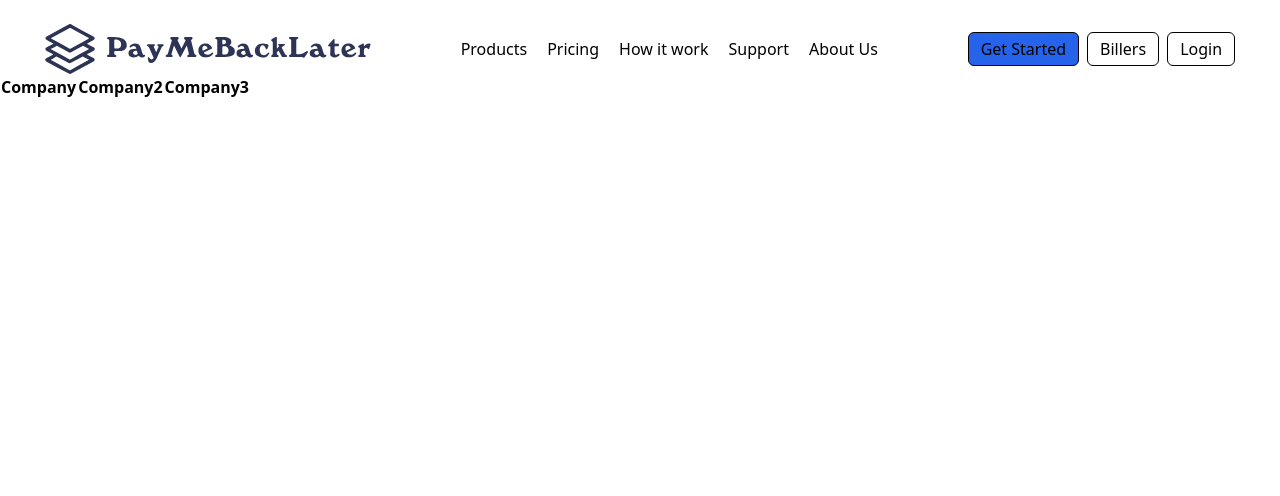
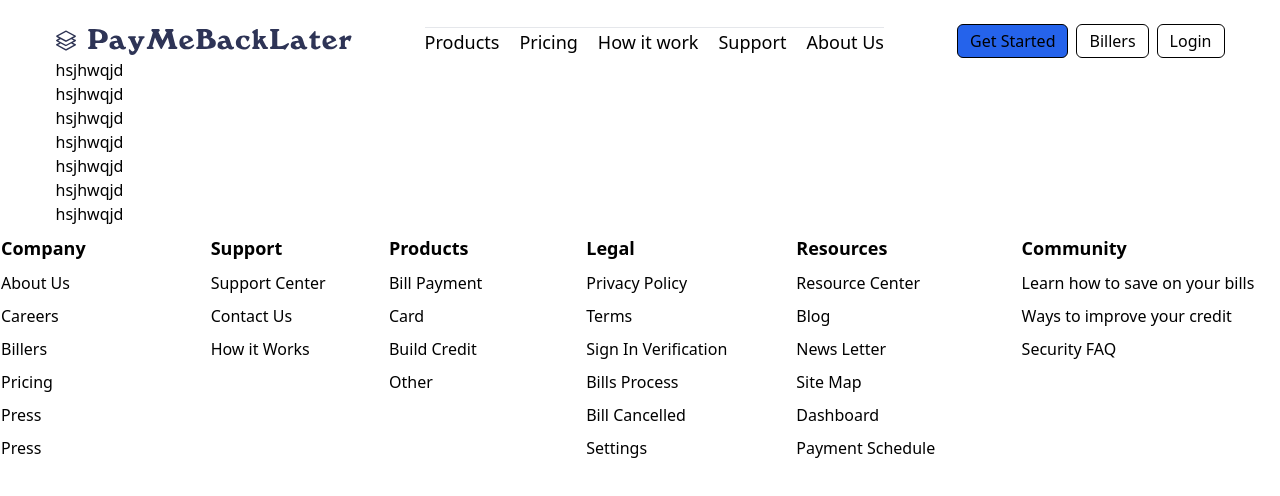
Before and after one commit to moizbroad/React-Starter-File-, a React (Vite) app in the folder ui/: page /home in a window 1280 px wide. Shown: the top 496 px of the page. Built offline with nearby package versions, Linux system fonts and the light colour scheme.

Commit message:
update footer

```diff
--- a/ui/src/Components/Footer/Footer.jsx
+++ b/ui/src/Components/Footer/Footer.jsx
@@ -2,75 +2,97 @@ import { useState } from "react";
 import React from "react";
 
 const Footer = () => {
+  const [headers, setHeaders] = useState([
+    "Company",
+    "Support",
+    "Products",
+    "Legal",
+    "Resources",
+    "Community",
+  ]);
   const [sections, setSections] = useState([
     {
       id: 1,
-      parent: "Company",
-      title1: "ali",
-      title2: "moiz",
-      title3: "waqs",
-      title4: "why not",
+      title1: "About Us",
+      title2: "Support Center",
+      title3: "Bill Payment",
+      title4: "Privacy Policy",
+      title5: "Resource Center",
+      title6: "Learn how to save on your bills",
     },
     {
       id: 2,
-      parent: "Company2",
-      title1: "usman",
-      title2: "kashid",
-      title3: "jiya",
-      title4: "banana",
+      title1: "Careers",
+      title2: "Contact Us",
+      title3: "Card",
+      title4: "Terms",
+      title5: "Blog ",
+      title6: "Ways to improve your credit",
     },
     {
       id: 3,
-      parent: "Company3",
-      title1: "wahaid",
-      title2: "raqab",
-      title3: "graapes",
-      title4: "orane",
+      title1: "Billers",
+      title2: "How it Works",
+      title3: "Build Credit",
+      title4: "Sign In Verification",
+      title5: "News Letter",
+      title6: "Security FAQ",
     },
-
-    // Add more sections as needed
+    {
+      id: 4,
+      title1: "Pricing",
+      title2: "",
+      title3: "Other",
+      title4: "Bills Process",
+      title5: "Site Map",
+      title6: "",
+    },
+    {
+      id: 5,
+      title1: "Press",
+      title2: "",
+      title3: "",
+      title4: "Bill Cancelled",
+      title5: "Dashboard",
+      title6: "",
+    },
+    {
+      id: 6,
+      title1: "Press",
+      title2: "",
+      title3: "",
+      title4: "Settings",
+      title5: "Payment Schedule",
+      title6: "",
+    },
   ]);
-  const headers = sections.filter((item) => item.parent);
-  const uniqueParents = [...new Set(sections.map((item) => item.parent))];
-  console.log(uniqueParents, "unique");
-
-  //   console.log( headers , "header")
 
   return (
-    <>
-      <table>
+    <div className="">
+      <table className="w-full border-collapse ">
         <thead>
           <tr>
-            {uniqueParents.map((header) => (
-              <th key={header}>{header}</th>
-            ))}
+            {headers.map((item) => {
+              return <th className="  pt-2 text-left  text-lg   font-bold w-[16px]  ">{item}</th>;
+            })}
           </tr>
         </thead>
-        <tbody>
-          {/* {sections.map((item) => (
-            <tr key={item.id}>
-              {uniqueParents.map((header) => {
-                console.log(item[header], "header", item, header);
-
-                return <td key={header}>{item[header]}</td>;
-              })}
-            </tr>
-          ))} */}
-          {
-            sections.map((item) => {
-                if(!item.parent){
-                  return (
-                    <tr>
-                      <td>{item.id}</td>
-                      <td>{item.title1}</td>
-                    </tr>
-                  )
-                }
-              })
-          }
+        <tbody >
+          {sections.map((item) => {
+            return (
+              <tr className="">
+                <td className=" pt-2  font-normal whitespace-no-wrap">{item.title1}</td>
+                <td className=" pt-2 font-normal  whitespace-no-wrap">{item.title2}</td>
+                <td className=" pt-2  font-normal whitespace-no-wrap">{item.title3}</td>
+                <td className=" pt-2  font-normal whitespace-no-wrap">{item.title4}</td>
+                <td className=" pt-2  font-normal whitespace-no-wrap">{item.title5}</td>
+                <td className=" pt-2  font-normal whitespace-no-wrap">{item.title6}</td>
+              </tr>
+            );
+          })}
         </tbody>
       </table>
-    </>
+    </div>
   );
 };
 
--- a/ui/src/Components/Header/Header.jsx
+++ b/ui/src/Components/Header/Header.jsx
@@ -1,15 +1,18 @@
 import React from "react";
+import { useState } from "react";
 
 const Header = () => {
+  const [open, setOpen] = useState(false);
+  const [closes, setCloses] = useState(false);
   return (
     <>
-      <mian className="bg-[#EAEAFF] w-full h-full">
-      <nav className="main flex items-center  justify-evenly pt-6 md:justify-around  ">
+      <mian className="bg-[#8e3d2b] w-full h-full ">
+        <nav className="relative main flex flex-wrap items-center  w-full justify-end xl:justify-between mx-auto pt-6 gap-x-8 container-wrap ">
 
-        <div className="flex items-center gap-x-3">
+          <div className=" flex items-start justify-start gap-x-3 ">
             <svg
-            width="50"
-            height="50"
+              width="20"
+              height="25"
               viewBox="0 0 110 111"
               fill="none"
               xmlns="http://www.w3.org/2000/svg"
@@ -19,7 +22,6 @@ const Header = () => {
                 fill="#2D3353"
               />
             </svg>
-
 
             <svg
               width="264"
@@ -35,25 +37,153 @@ const Header = () => {
             </svg>
           </div>
 
+          <div
+            className={`border-t top-20 h-screen w-full bg-gray-400 text-white md:text-black md:bg-white md:h-auto md:w-auto md:flex gap-x-5 md:justify-end absolute md:static transition-all duration-700 ease-in ${
+              open ? "top-[75px] opacity-100" : "top-[-900px]"
+            } md:opacity-100`}
+          >
+            <section className="lg:relative flex flex-col md:flex-row gap-3 justify-center items-center lg:gap-5 text-lg">
+              <div
+                className="font-window-demi-fog "
+                onClick={() => setCloses(!closes)}
+              >
+                {" "}
+                Products
+              </div>
+              {closes && (
+                <section className="lg:absolute top-12 bg-cyan-200   border-b-2  py-3">
+                  <div className="px-4">
+                    <div className="flex  gap-x-3">
+                      <span className="">
+                        <svg
+                          xmlns="http://www.w3.org/2000/svg"
+                          fill="none"
+                          viewBox="0 0 24 24"
+                          stroke-width="1.5"
+                          stroke="currentColor"
+                          data-slot="icon"
+                          class="w-14 h-14"
+                        >
+                          <path
+                            stroke-linecap="round"
+                            stroke-linejoin="round"
+                            d="M16.5 3.75V16.5L12 14.25 7.5 16.5V3.75m9 0H18A2.25 2.25 0 0 1 20.25 6v12A2.25 2.25 0 0 1 18 20.25H6A2.25 2.25 0 0 1 3.75 18V6A2.25 2.25 0 0 1 6 3.75h1.5m9 0h-9"
+                          />
+                        </svg>
+                      </span>
+                      <span>
+                        <h1 className="text-indigo-700 text-xl font-bold">
+                          Bill Payments
+                        </h1>
+                        <p>
+                          Lorem ipsum dolor sit amet consectetur adipisicing
+                          elit. Laboriosam qui eos quas.
+                        </p>
+                      </span>
+                    </div>
+                    <div className="flex  gap-x-3">
+                      <span className="">
+                        <svg
+                          xmlns="http://www.w3.org/2000/svg"
+                          fill="none"
+                          viewBox="0 0 24 24"
+                          stroke-width="1.5"
+                          stroke="currentColor"
+                          data-slot="icon"
+                          class="w-14 h-14"
+                        >
+                          <path
+                            stroke-linecap="round"
+                            stroke-linejoin="round"
+                            d="M16.5 3.75V16.5L12 14.25 7.5 16.5V3.75m9 0H18A2.25 2.25 0 0 1 20.25 6v12A2.25 2.25 0 0 1 18 20.25H6A2.25 2.25 0 0 1 3.75 18V6A2.25 2.25 0 0 1 6 3.75h1.5m9 0h-9"
+                          />
+                        </svg>
+                      </span>
+                      <span>
+                        <h1 className="text-indigo-700 text-xl font-bold">
+                          Bill Payments
+                        </h1>
+                        <p>
+                          Lorem ipsum dolor sit amet consectetur adipisicing
+                          elit. Laboriosam qui eos quas.
+                        </p>
+                      </span>
+                    </div>
+                    <div className="flex  gap-x-3">
+                      <span className="">
+                        <svg
+                          xmlns="http://www.w3.org/2000/svg"
+                          fill="none"
+                          viewBox="0 0 24 24"
+                          stroke-width="1.5"
+                          stroke="currentColor"
+                          data-slot="icon"
+                          class="w-14 h-14"
+                        >
+                          <path
+                            stroke-linecap="round"
+                            stroke-linejoin="round"
+                            d="M16.5 3.75V16.5L12 14.25 7.5 16.5V3.75m9 0H18A2.25 2.25 0 0 1 20.25 6v12A2.25 2.25 0 0 1 18 20.25H6A2.25 2.25 0 0 1 3.75 18V6A2.25 2.25 0 0 1 6 3.75h1.5m9 0h-9"
+                          />
+                        </svg>
+                      </span>
+                      <span>
+                        <h1 className="text-indigo-700 text-xl font-bold">
+                          Bill Payments
+                        </h1>
+                        <p>
+                          Lorem ipsum dolor sit amet consectetur adipisicing
+                          elit. Laboriosam qui eos quas.
+                        </p>
+                      </span>
+                    </div>
+                  </div>
+                </section>
+              )}
 
-
-
-
-        <div className="flex gap-x-5">
-        <div className="font-window-demi-fog"> Products</div>
               <div> Pricing</div>
               <div> How it work</div>
               <div> Support</div>
               <div> About Us</div>
+              <div className="grid gap-5 md:hidden w-full px-4  ">
+                <button className="bg-blue-600 border border-black rounded-md  font-medium w-full py-4  lg:px-6 lg:py-3  ">
+                  Get Started
+                </button>
+                <button className=" border py-4 border-black lg:px-6 lg:py-3  rounded-md">
+                  {" "}
+                  Billers
+                </button>
+                <button className="border border-black py-4 lg:px-6 lg:py-3 rounded-md">
+                  {" "}
+                  Login
+                </button>
+              </div>
+            </section>
           </div>
 
-        <div className="space-x-2">
-            <button className="bg-blue-600 border border-black rounded-md  font-medium  px-3 py-1  ">Get Started</button>
-            <button className=" border border-black px-3 py-1  rounded-md">  Billers</button>
-            <button className="border border-black px-3 py-1 rounded-md"> Login</button>
+          <div
+            className="md:hidden flex items-center justify-center h-14 w-14 text-3xl"
+            onClick={() => setOpen(!open)}
+          >
+            <ion-icon
+              name={open ? "close" : "menu-outline"}
+              className=""
+            ></ion-icon>
           </div>
 
-
+          <div className="space-x-2 hidden md:block">
+            <button className="bg-blue-600 border border-black rounded-md  font-medium  px-3 py-1  ">
+              Get Started
+            </button>
+            <button className=" border border-black px-3 py-1  rounded-md">
+              {" "}
+              Billers
+            </button>
+            <button className="border border-black px-3 py-1 rounded-md">
+              {" "}
+              Login
+            </button>
+          </div>
         </nav>
       </mian>
     </>
--- a/ui/src/Components/Home/Home.jsx
+++ b/ui/src/Components/Home/Home.jsx
@@ -3,18 +3,18 @@ import React from 'react'
 const Home = () => {
   return (
    <>
-   <div>Home</div>
-   <div>Home</div>
+     <div className='container-wrap'>
 
-   <div>Home</div>
-   <div>Home</div>
+     <div> hsjhwqjd</div>
+     <div> hsjhwqjd</div>
+     <div> hsjhwqjd</div>
 
+     <div> hsjhwqjd</div>
+     <div> hsjhwqjd</div>
+     <div> hsjhwqjd</div>
+     <div> hsjhwqjd</div>
 
-   <div>Home</div>
-
-   <div>Home</div>
-
-   <div>Home</div>
+     </div>
 
    </>
   )
--- a/ui/src/Pages/Layout.jsx
+++ b/ui/src/Pages/Layout.jsx
@@ -6,9 +6,15 @@ import Home from '../Components/Home/Home'
 const Layout = () => {
   return (
    <>
+   <div className=''>
+
    <Header/>
-   {/* <div className=''>  <Home /></div> */}
-   <Footer/>
+   <Home />
+
+
+  <Footer/>
+   </div>
+
    </>
   )
 }
--- a/ui/src/index.css
+++ b/ui/src/index.css
@@ -71,3 +71,15 @@ button:focus-visible {
     background-color: #f9f9f9;
   }
 } */
+
+/* th{
+  width: 200px;
+}
+td{
+  text-align: center;
+} */
+
+.container-wrap{
+max-width: 1169px;
+margin-inline: auto;
+}
--- a/ui/tailwind.config.js
+++ b/ui/tailwind.config.js
@@ -5,7 +5,11 @@ export default {
     "./src/**/*.{js,ts,jsx,tsx}",
   ],
   theme: {
-    extend: {},
+    extend: {
+      fontFamily: {
+        nunito: ['Nunito', 'sans-serif,', 'Circular Std'],
+      },
+    },
   },
   plugins: [],
 }
```
Lines whose indentation alone changed are shown as unchanged.
